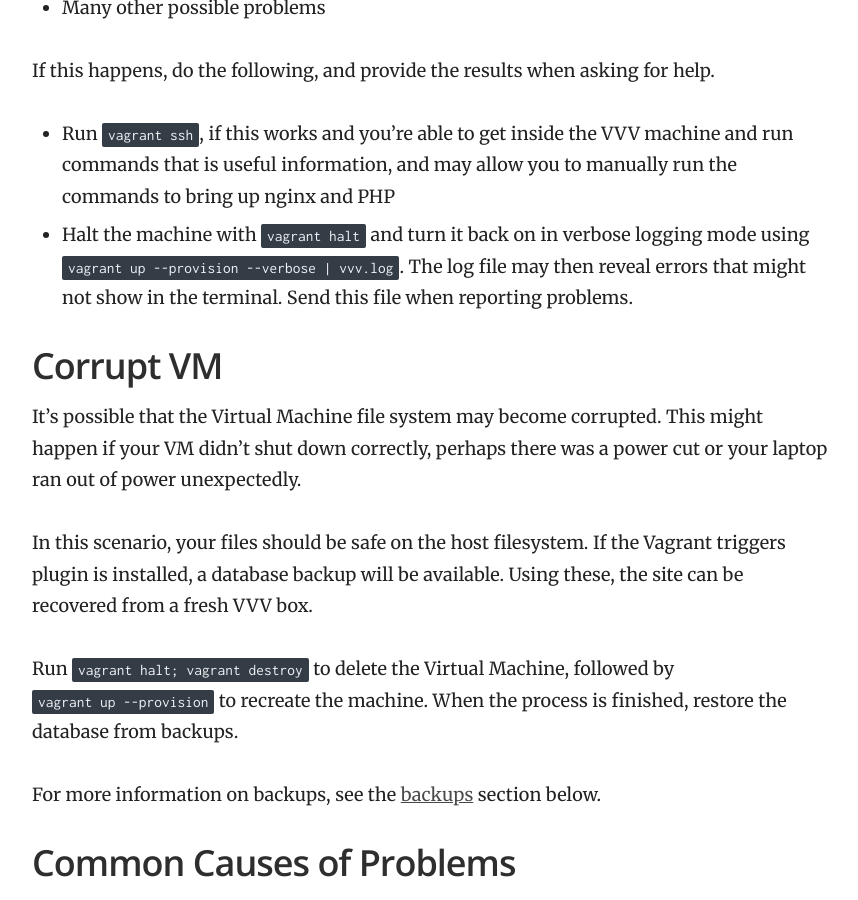
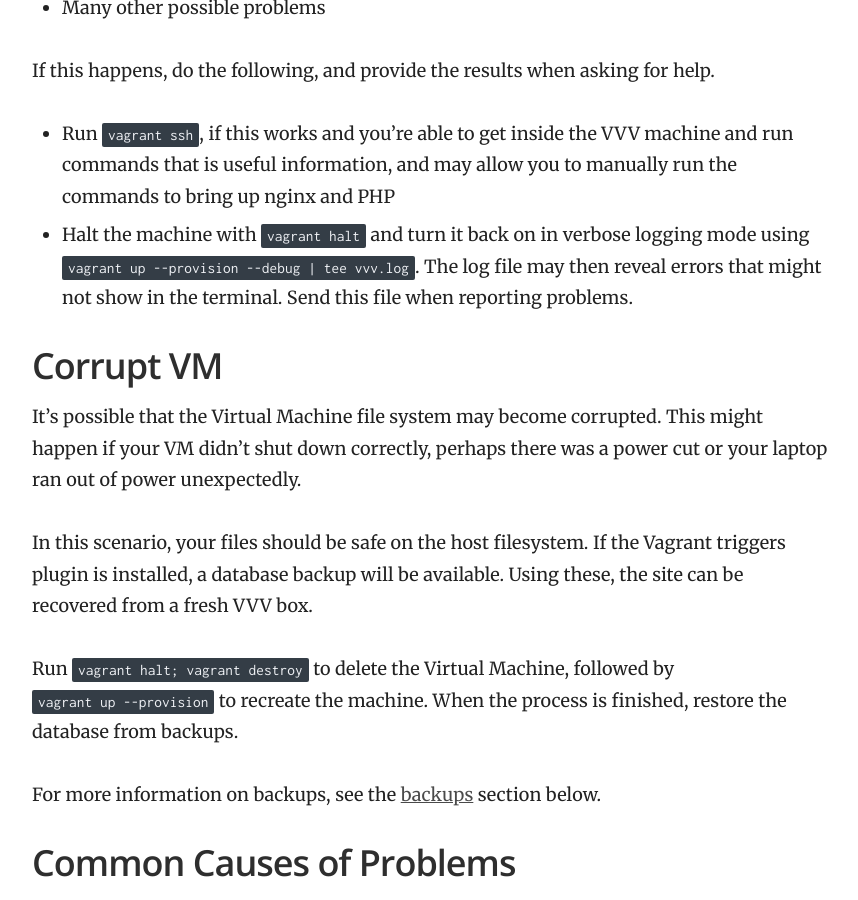
Before and after one commit to Varying-Vagrant-Vagrants/varyingvagrantvagrants.org, a Jekyll site: the page built from docs/en-US/troubleshooting.md, in a window 1280 px wide and 900 px high, scrolled down 1350 px. Shown: the whole window, without its empty margins (358-1216 px from the left). Built offline with Jekyll 4.4.1, drawn with Linux system fonts in a browser that asks for light colours.

Commit message:
fix command for running vagrant with verbose output

```diff
--- a/docs/en-US/troubleshooting.md
+++ b/docs/en-US/troubleshooting.md
@@ -47,7 +47,7 @@ This is a generic error that can indicate multiple things, including:
 If this happens, do the following, and provide the results when asking for help.
 
  - Run `vagrant ssh`, if this works and you're able to get inside the VVV machine and run commands that is useful information, and may allow you to manually run the commands to bring up nginx and PHP
- - Halt the machine with `vagrant halt` and turn it back on in verbose logging mode using `vagrant up --provision --verbose | vvv.log`. The log file may then reveal errors that might not show in the terminal. Send this file when reporting problems.
+ - Halt the machine with `vagrant halt` and turn it back on in verbose logging mode using `vagrant up --provision --debug | tee vvv.log`. The log file may then reveal errors that might not show in the terminal. Send this file when reporting problems.
 
 ## Corrupt VM
 
```
